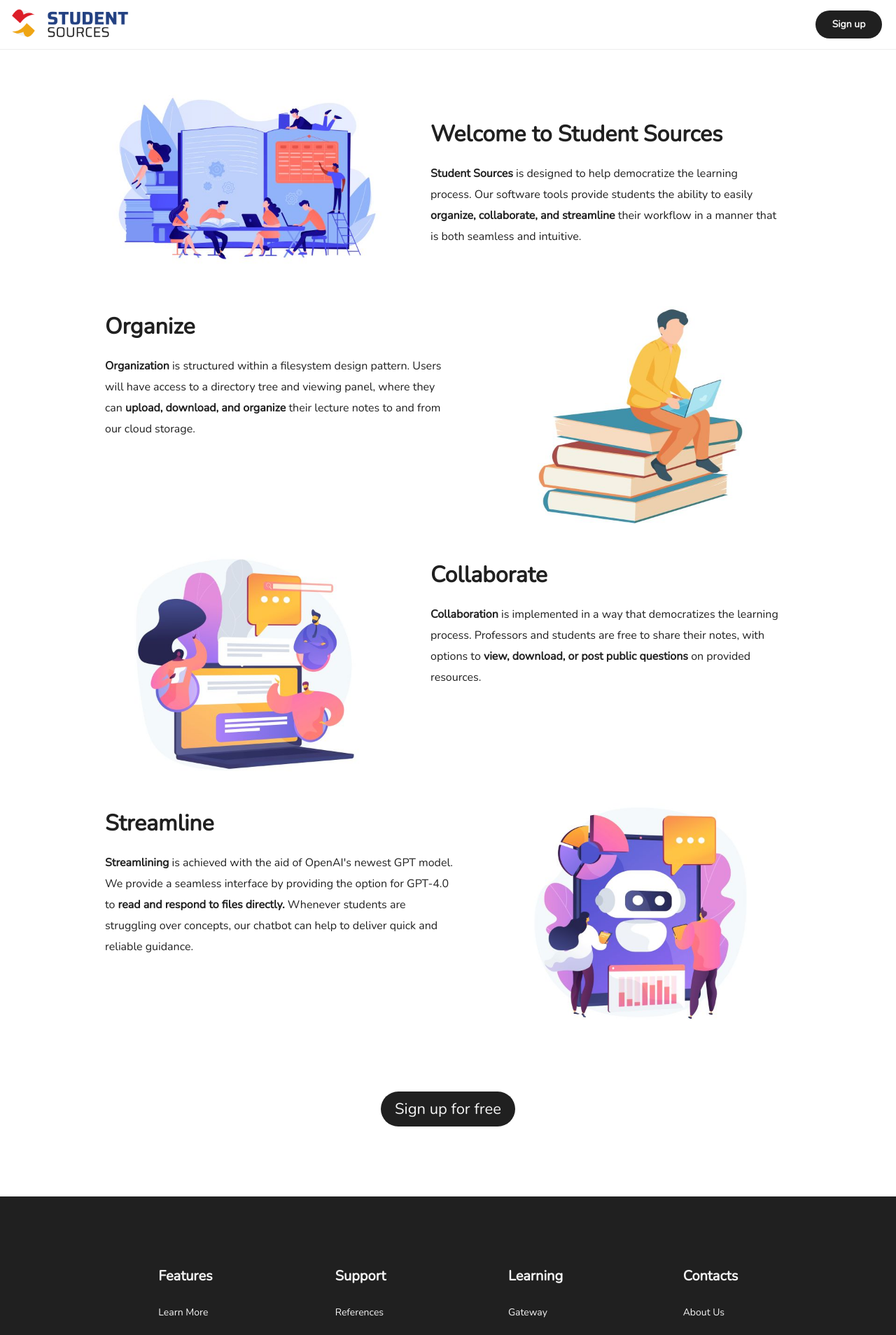
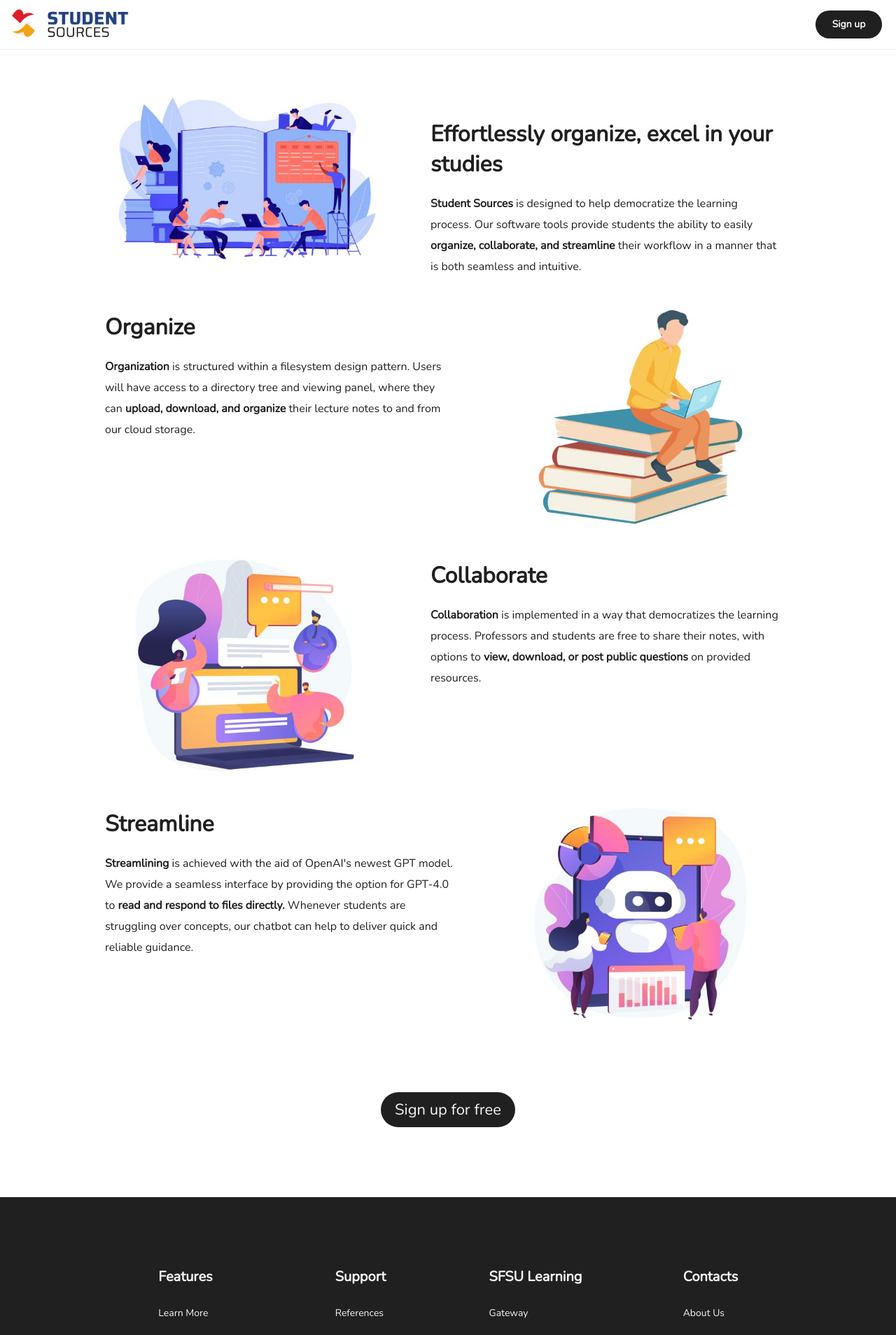
Before and after one commit to sfsu-joseo/csc648-848-05-sw-engineering-spring-2023-T04, a React (Create React App) app in the folder Milestones/M3/HorizontalPrototype/frontend/: page / in a window 1280 px wide. Shown: the top 1908 px of the page at 70% size. Built offline with nearby package versions, Linux system fonts and the light colour scheme.

Commit message:
Update tagline

```diff
--- a/Milestones/M3/HorizontalPrototype/frontend/src/components/Footer.js
+++ b/Milestones/M3/HorizontalPrototype/frontend/src/components/Footer.js
@@ -54,7 +54,7 @@ const Footer = ({ windowDimension }) => {
           </div>
         </div>
         <div className="footer-content">
-          <h2>Learning</h2> <br />
+          <h2>SFSU Learning</h2> <br />
           <Link
             className="sentence_spacing footer-link cursor-enabled"
             target="_blank"
--- a/Milestones/M3/HorizontalPrototype/frontend/src/pages/LearnMore.js
+++ b/Milestones/M3/HorizontalPrototype/frontend/src/pages/LearnMore.js
@@ -18,7 +18,7 @@ const LearnMore = ({ windowDimension }) => {
           </div>
 
           <div className="learn-more-description">
-            <div className="learn-more-title">Welcome to Student Sources</div>
+            <div className="learn-more-title">Effortlessly organize, excel in your studies</div>
             <div className="learn-more-body">
               <b>Student Sources</b> is designed to help democratize the
               learning process. Our software tools provide students the ability
```
